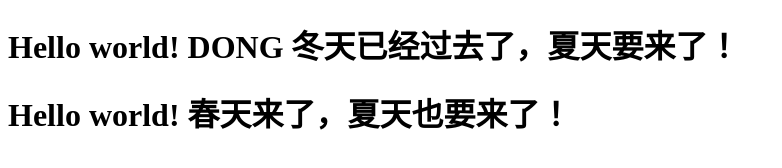
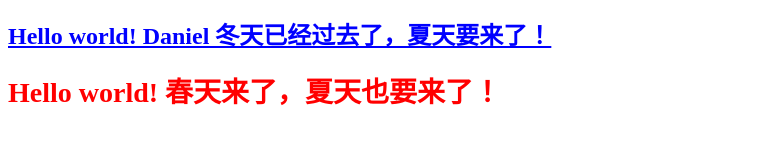
Before and after one commit to DanielQidongOu/fors3awstesting01, a plain HTML site: page index.html in a window 1280 px wide. Shown: the whole page, without its empty margins (0-782 px from the left). Drawn offline with Linux system fonts and the light colour scheme.

Commit message:
three commit

```diff
--- a/index.html
+++ b/index.html
@@ -3,13 +3,13 @@
 <head>
     <meta charset="UTF-8">
     <meta name="viewport" content="width=device-width, initial-scale=1.0">
-    <title>Document</title>
+    <title>DANIELQIDONGOU的简单上线网页</title>
 </head>
 <body>
-    <h1>
-        Hello world! DONG 冬天已经过去了，夏天要来了！
+    <h1 style="color: blue; font-size: 24px; text-decoration: underline;">
+        Hello world! Daniel 冬天已经过去了，夏天要来了！
     </h1>
-    <h1>
+    <h1 style="color: red; font-size: 28px; font-weight: bold;">
         Hello world! 春天来了，夏天也要来了！
     </h1>
 </body>
```
